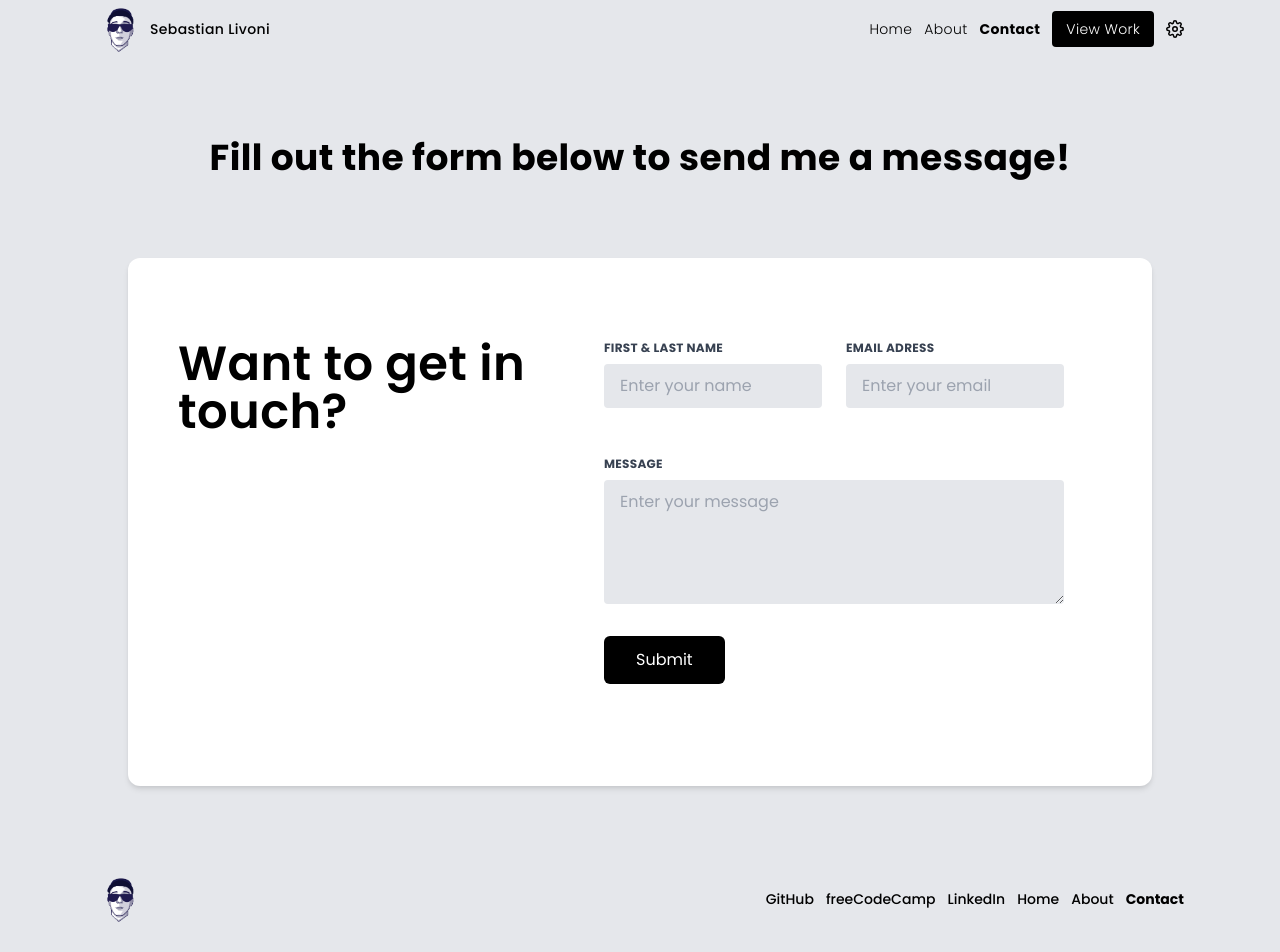
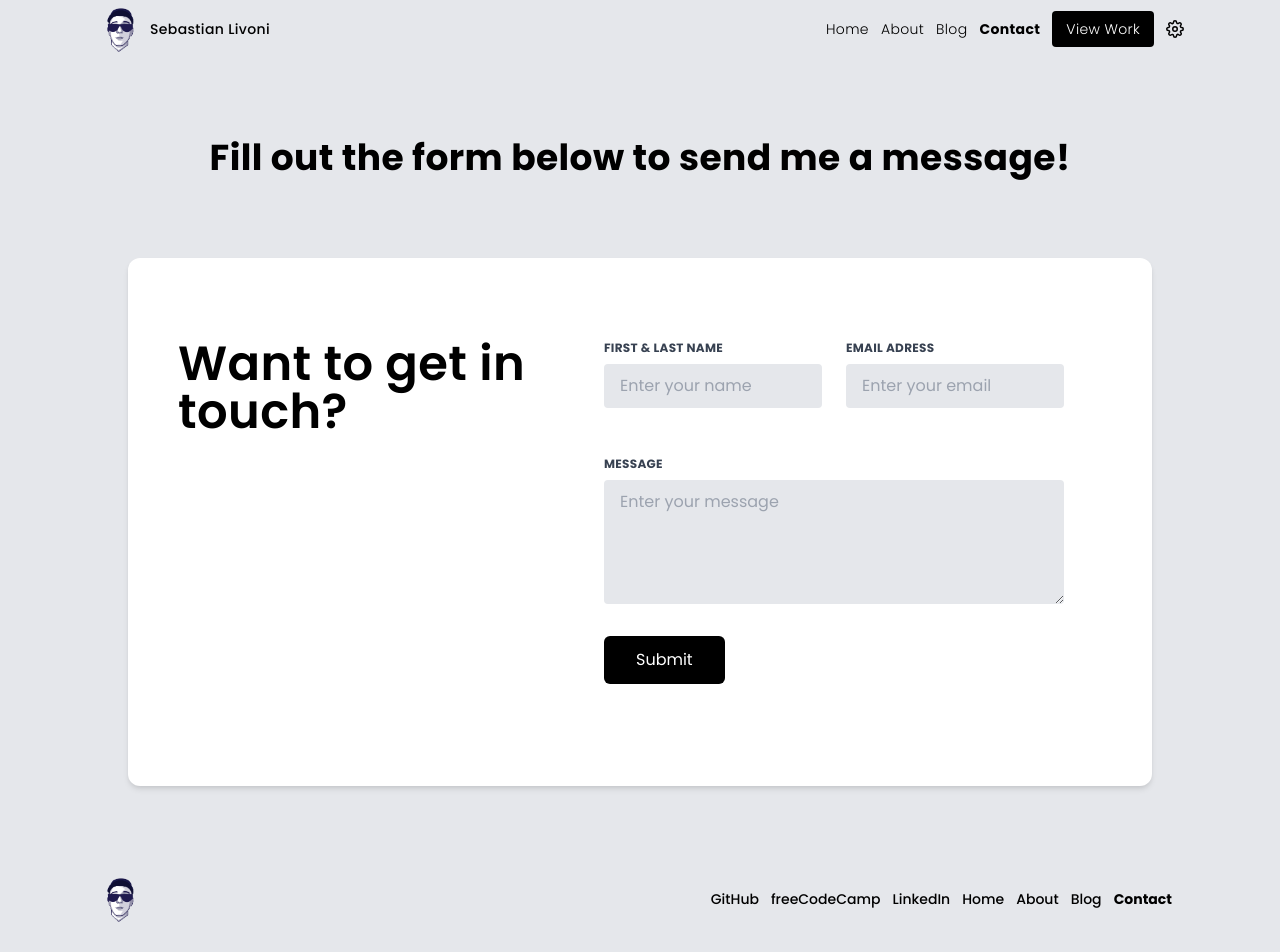
Before and after one commit to sebastianlivoni/personal-website, a React (Create React App) app: page /contact in a window 1280 px wide. Shown: the top 952 px of the page. Built offline with nearby package versions, Linux system fonts and the light colour scheme.

Commit message:
combined navigation into array

```diff
--- a/src/App.js
+++ b/src/App.js
@@ -1,4 +1,4 @@
-import React, { useState, useEffect } from 'react';
+import React, { useEffect } from 'react';
 import Nav from './components/navigation/nav.jsx';
 import colorful from './images/colorful.png'
 import Contact from './components/contact';
--- a/src/components/about/index.js
+++ b/src/components/about/index.js
@@ -1,4 +1,3 @@
-import PB from '../../images/PB_face.jpeg';
 import secPB from '../../images/foto.jpeg';
 
 export default function AboutMe() {
--- a/src/components/footer/index.js
+++ b/src/components/footer/index.js
@@ -1,6 +1,25 @@
 import { FaGithub, FaFreeCodeCamp, FaLinkedin, FaSpotify } from 'react-icons/fa';
 import logo from '../../images/profile_pb.png'
 import { NavLink } from "react-router-dom";
+
+const footerItems = [
+  {
+    name: "Home",
+    path: "/"
+  },
+  {
+    name: "About",
+    path: "/about"
+  },
+  {
+    name: "Blog",
+    path: "/blog"
+  },
+  {
+    name: "Contact",
+    path: "/contact"
+  }
+]
 
 export default function Footer() {
   return (
@@ -18,9 +37,10 @@ export default function Footer() {
                 <a href="https://github.com/sebastianlivoni" target="_blank" rel="noreferrer" className="mr-3 text-transparent bg-clip-text bg-gradient-to-br from-black to-black dark:from-white dark:to-white dark:hover:from-pink-400 dark:hover:to-red-600">GitHub</a>
                 <a href="https://www.freecodecamp.org/livoni" target="_blank" rel="noreferrer" className="pr-3 text-transparent bg-clip-text bg-gradient-to-br from-black to-black dark:from-white dark:to-white dark:hover:from-pink-400 dark:hover:to-red-600">freeCodeCamp</a>
                 <a href="https://www.linkedin.com/in/livoni/" target="_blank" rel="noreferrer" className="pr-3 text-transparent bg-clip-text bg-gradient-to-br from-black to-black dark:from-white dark:to-white dark:hover:from-pink-400 dark:hover:to-red-600">LinkedIn</a>
-                <NavLink exact to='/' className="mr-3 text-transparent bg-clip-text bg-gradient-to-br from-black to-black dark:from-white dark:to-white dark:hover:from-pink-400 dark:hover:to-red-600" activeClassName="dark:from-white dark:to-white dark:from-pink-400 dark:to-red-600 font-bold dark:font-medium">Home</NavLink>
-                <NavLink to="/about" className="pr-3 text-transparent bg-clip-text bg-gradient-to-br from-black to-black dark:from-white dark:to-white dark:hover:from-pink-400 dark:hover:to-red-600" activeClassName="dark:from-white dark:to-white dark:from-pink-400 dark:to-red-600 font-bold dark:font-medium">About</NavLink>
-                <NavLink to="/contact" className="text-transparent bg-clip-text bg-gradient-to-br from-black to-black dark:from-white dark:to-white dark:hover:from-pink-400 dark:hover:to-red-600" activeClassName="dark:from-white dark:to-white dark:from-pink-400 dark:to-red-600 font-bold dark:font-medium">Contact</NavLink>
+
+                {footerItems.map(item => (
+                  <NavLink exact to={item.path} className="mr-3 text-transparent bg-clip-text bg-gradient-to-br from-black to-black dark:from-white dark:to-white dark:hover:from-pink-400 dark:hover:to-red-600" activeClassName="dark:from-white dark:to-white dark:from-pink-400 dark:to-red-600 font-bold dark:font-medium">{item.name}</NavLink>
+                ))}
               </div>
               <div className="md:hidden flex text-lg">
                 <a href="https://open.spotify.com/user/livonskien?si=997ed70f23904b7a" target="_blank" rel="noreferrer" className="mr-6 hover:text-gray-700 dark:hover:text-gray-300"><FaSpotify /></a>
--- a/src/components/navigation/nav.jsx
+++ b/src/components/navigation/nav.jsx
@@ -3,6 +3,25 @@ import NavMobile from './nav_mobile'
 import { Link, NavLink } from "react-router-dom";
 import ToggleDarkMode from '../darkModeToggle';
 import Settings from '../minor/settings';
+
+const navItems = [
+  {
+    name: "Home",
+    path: "/"
+  },
+  {
+    name: "About",
+    path: "/about"
+  },
+  {
+    name: "Blog",
+    path: "/blog"
+  },
+  {
+    name: "Contact",
+    path: "/contact"
+  }
+]
 
 export default function Nav(props) {
   return (
@@ -17,9 +36,9 @@ export default function Nav(props) {
               </Link>
             </div>
             <div className="hidden md:flex items-center font-light relative">
-              <NavLink exact to='/' className="mr-3 text-transparent bg-clip-text bg-gradient-to-br from-black to-black dark:from-white dark:to-white dark:hover:from-pink-400 dark:hover:to-red-600" activeClassName="dark:from-white dark:to-white dark:from-pink-400 dark:to-red-600 font-bold dark:font-normal">Home</NavLink>
-              <NavLink to="/about" className="mr-3 text-transparent bg-clip-text bg-gradient-to-br from-black to-black dark:from-white dark:to-white dark:hover:from-pink-400 dark:hover:to-red-600" activeClassName="dark:from-white dark:to-white dark:from-pink-400 dark:to-red-600 font-bold dark:font-normal">About</NavLink>
-              <NavLink to="/contact" className="pr-3 text-transparent bg-clip-text bg-gradient-to-br from-black to-black dark:from-white dark:to-white dark:hover:from-pink-400 dark:hover:to-red-600" activeClassName="dark:from-white dark:to-white dark:from-pink-400 dark:to-red-600 font-bold dark:font-normal">Contact</NavLink>
+              {navItems.map(item => (
+                <NavLink key={item.id} exact to={item.path} className="mr-3 text-transparent bg-clip-text bg-gradient-to-br from-black to-black dark:from-white dark:to-white dark:hover:from-pink-400 dark:hover:to-red-600" activeClassName="dark:from-white dark:to-white dark:from-pink-400 dark:to-red-600 font-bold dark:font-normal">{item.name}</NavLink>
+              ))}
               <NavLink to="/work" className="mr-3 px-3.5 py-2 bg-gradient-to-r from-black to-black dark:from-white dark:to-white rounded text-white hover:bg-gray-800 dark:from-white dark:to-white dark:text-black dark:hover:from-pink-400 dark:hover:to-red-600 dark:hover:text-white" activeClassName="dark:from-pink-400 dark:to-red-600 dark:text-white">View Work</NavLink>
               <Settings />
             </div>
--- a/src/index.js
+++ b/src/index.js
@@ -7,6 +7,7 @@ import AboutPage from './pages/About';
 import ScrollToTop from './components/scrollTop';
 import WorkPage from './pages/Work';
 import ContactPage from './pages/Contact';
+import Blog from './pages/Blog'
 import {
   BrowserRouter as Router,
   Switch,
@@ -29,6 +30,10 @@ ReactDOM.render(
           <ScrollToTop />
           <ContactPage />
         </Route>
+        <Route path="/blog">
+          <ScrollToTop />
+          <Blog />
+        </Route>
         <Route path="/">
           <ScrollToTop />
           <App />
--- a/src/pages/About.js
+++ b/src/pages/About.js
@@ -1,4 +1,4 @@
-import React, { useState, useEffect } from 'react';
+import React, { useEffect } from 'react';
 import Footer from '../components/footer';
 import Contact from '../components/contact';
 import Nav from '../components/navigation/nav.jsx';
--- /dev/null
+++ b/src/pages/Blog.js
@@ -0,0 +1,29 @@
+import React, { useEffect } from 'react';
+import Footer from '../components/footer';
+import Contact from '../components/contact';
+import Nav from '../components/navigation/nav.jsx';
+import AboutMe from '../components/about';
+
+export default function Blog() {
+
+  useEffect(() => {
+    document.title = "Livoni.me | About me";
+  });
+
+  return (
+    <>
+      <div className="font-poppins bg-gray-200 dark:bg-custom-dark-blue transition pb-12 md:pb-0">
+        <Nav sticky={false} />
+        <div className="max-w-6xl mx-auto tracking-wide pb-5">
+          <div className="mx-8">
+            <AboutMe />
+          </div>
+        </div>
+        <Contact />
+        <Footer />
+      </div>
+    </>
+  );
+}
+
+// {/* If you want to know more, <span className='bg-gradient-to-br bg-clip-text text-transparent from-white to-white from-pink-400 to-red-600 font-bold font-normal'>click</span> on the adjective. /*}
--- a/src/pages/Contact.js
+++ b/src/pages/Contact.js
@@ -1,4 +1,4 @@
-import React, { useState, useEffect } from 'react';
+import React, { useEffect } from 'react';
 import Footer from '../components/footer';
 import Nav from '../components/navigation/nav.jsx';
 import Contact from '../components/contact';
--- a/src/pages/Work.js
+++ b/src/pages/Work.js
@@ -1,4 +1,4 @@
-import React, { useState, useEffect } from 'react';
+import React, { useEffect } from 'react';
 import Footer from '../components/footer';
 import Nav from '../components/navigation/nav.jsx';
 
```
Also changed, not shown: src/components/timeline/index.jsx (+0 -47 lines).
